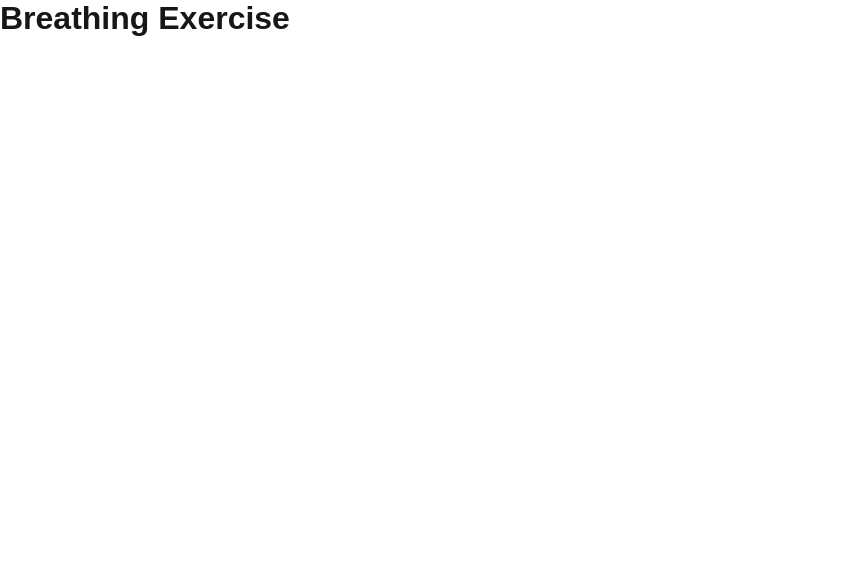
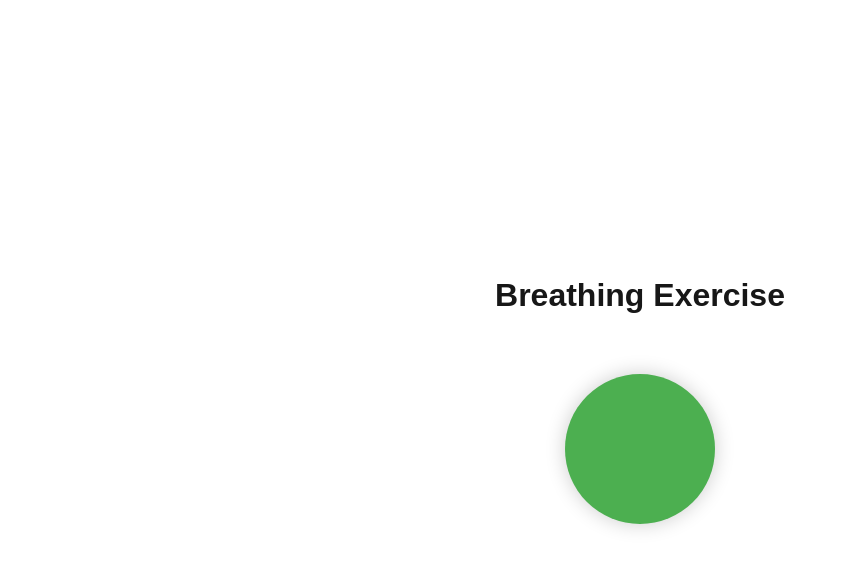
Before and after one commit to seamushinz/stress-tracking-webapp, a Next.js app in the folder stress-app/: page /breathingExcercise in a window 1280 px wide. Shown: the top 568 px of the page, without its empty margins (0-845 px from the left). Built offline with nearby package versions, Linux system fonts and the light colour scheme.

Commit message:
Breathing Exercise component with animation and return button

```diff
--- a/stress-app/src/app/breathingExcercise/page.js
+++ b/stress-app/src/app/breathingExcercise/page.js
@@ -1,7 +1,63 @@
-export default function BreathingExercise() {
+"use client"
+import React, { useState, useEffect } from 'react';
+
+const BreathingExercise = () => {
+    const [animationComplete, setAnimationComplete] = useState(false);
+
+    useEffect(() => {
+        const timer = setTimeout(() => {
+            setAnimationComplete(true);
+        }, 16000); // 8s animation * 2 cycles = 16s
+
+        return () => clearTimeout(timer);
+    }, []);
+
     return (
-        <div>
-            <h1>Breathing Exercise</h1>
+        <div style={containerStyle}>
+        <h1 style={titleStyle}>Breathing Exercise</h1>
+            <div style={circleStyle}></div>
+            {animationComplete && (
+                <button style={buttonStyle} onClick={() => window.location.href = '/'}>Return to App</button>
+            )}
+            <style jsx>{`
+                @keyframes breathe {
+                    0% { transform: scale(1); }
+                    50% { transform: scale(1.5); }
+                    85% { transform: scale(1); }
+                    100% { transform: scale(1); }
+                }
+            `}</style>
         </div>
-    )
+    );
 };
+
+const containerStyle = {
+    display: 'flex',
+    flexDirection: 'column',
+    alignItems: 'center',
+    justifyContent: 'center',
+    height: '100vh',
+    fontFamily: 'Arial, sans-serif'
+};
+
+const titleStyle = {
+    marginBottom: '60px'
+};
+
+const circleStyle = {
+    width: '150px',
+    height: '150px',
+    backgroundColor: '#4CAF50',
+    borderRadius: '50%',
+    animation: 'breathe 8s ease-in-out 2',
+    boxShadow: '0 0 20px rgba(0, 0, 0, 0.2)'
+};
+
+const buttonStyle = {
+    marginTop: '20px',
+    padding: '10px 20px',
+    fontSize: '16px',
+    cursor: 'pointer'
+};
+
+export default BreathingExercise;
--- a/stress-app/src/app/page.js
+++ b/stress-app/src/app/page.js
@@ -3,6 +3,7 @@ import { useState } from "react";
 import styles from "./page.module.css";
 import Webcam from "@/components/webcam";
 import NotificationRequestButton from "@/components/notificationRequestButton";
+import DestresserPickButton from "@/components/destresserPickButton";
 
 export default function Home() {
 
```
